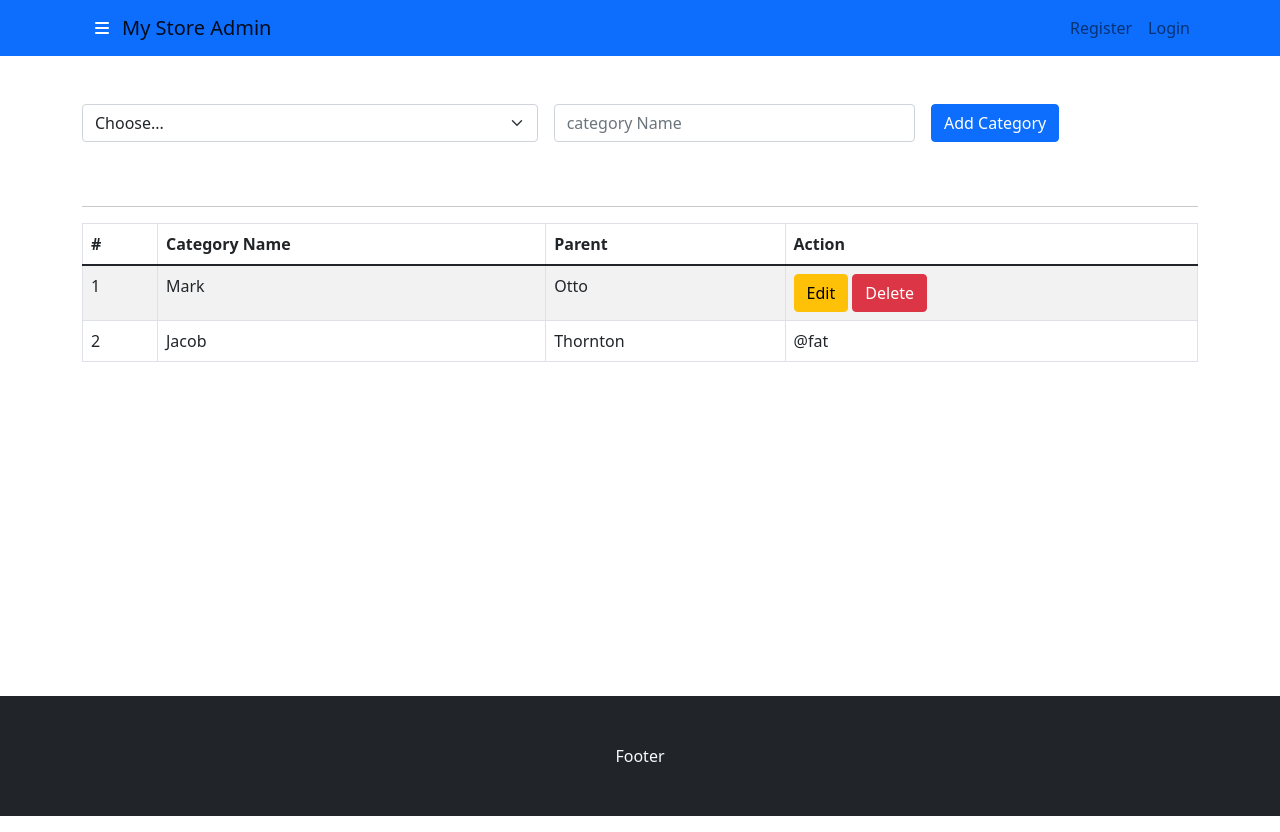
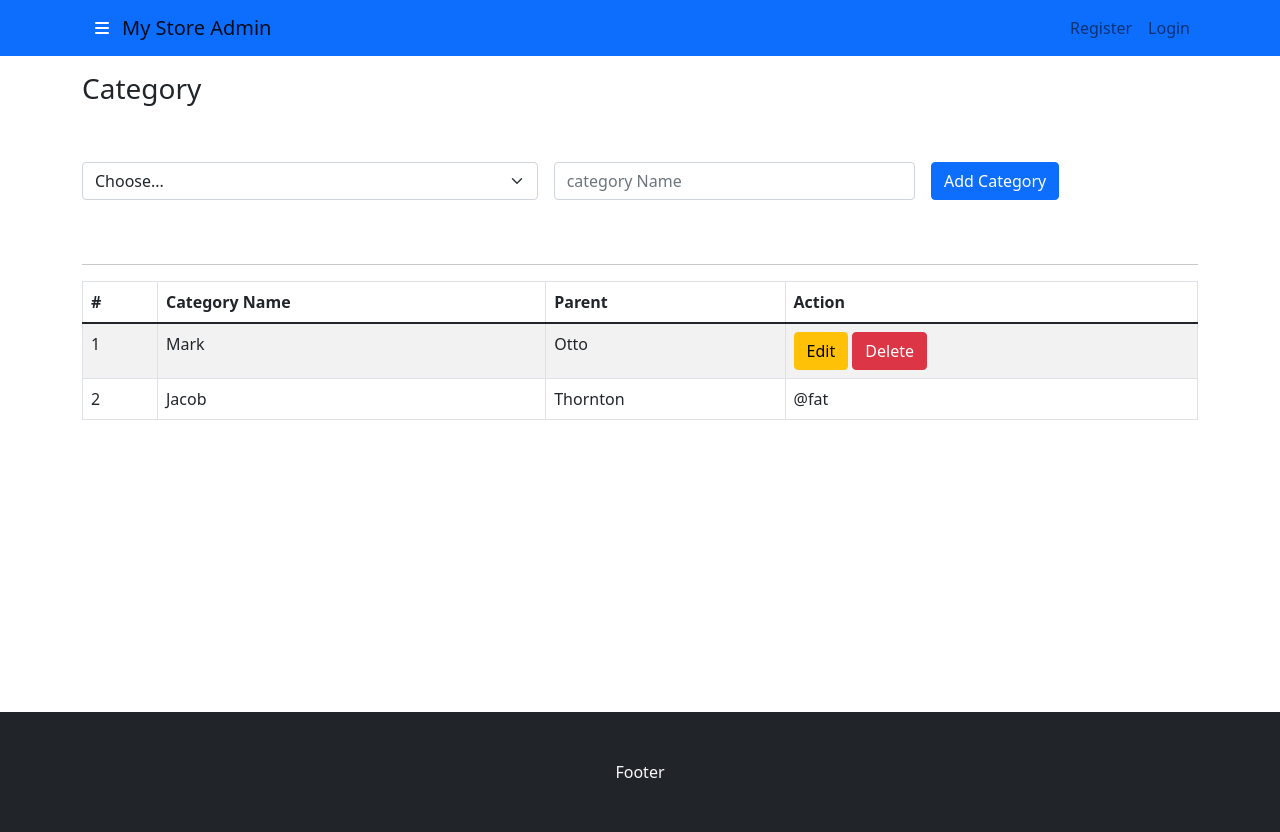
Before and after one commit to Dipak2056/ecommerce-frontend, a React (Create React App) app: page /categories in a window 1280 px wide. Built offline with nearby package versions, Linux system fonts and the light colour scheme.

Commit message:
made the front end to handle category

```diff
--- a/src/components/admin-sidebar/AdminSidebar.jsx
+++ b/src/components/admin-sidebar/AdminSidebar.jsx
@@ -15,6 +15,7 @@ const AdminSidebar = () => {
       <Offcanvas
         show={showAdminSidebar}
         onHide={() => dispatch(toggleSidebar())}
+        onClick={() => dispatch(toggleSidebar())}
       >
         <Offcanvas.Header closeButton>
           <Offcanvas.Title>Admin Side Menu</Offcanvas.Title>
--- a/src/components/login-form/LoginForm.js
+++ b/src/components/login-form/LoginForm.js
@@ -9,6 +9,7 @@ const initialState = {
   email: "sam@gmail.com",
   password: "123456",
 };
+
 export const LoginForm = () => {
   const dispatch = useDispatch();
   const navigate = useNavigate();
--- a/src/helpers/axioshelper.js
+++ b/src/helpers/axioshelper.js
@@ -1,6 +1,7 @@
 import axios from "axios";
 const rootUrlAPI = "http://localhost:8000/api/v1";
 const adminEP = rootUrlAPI + "/admin";
+
 export const postUser = async (usrObj) => {
   try {
     const { data } = await axios.post(adminEP, usrObj);
@@ -13,6 +14,7 @@ export const postUser = async (usrObj) => {
     };
   }
 };
+
 export const postEmailVerification = async (obj) => {
   try {
     const { data } = await axios.post(adminEP + "/email-verification", obj);
@@ -25,6 +27,7 @@ export const postEmailVerification = async (obj) => {
     };
   }
 };
+
 export const loginUser = async (usrObj) => {
   try {
     const { data } = await axios.post(adminEP + "/login", usrObj);
--- a/src/pages/categories/Categories.jsx
+++ b/src/pages/categories/Categories.jsx
@@ -6,6 +6,7 @@ import AdminLayout from "../../components/pages/layouts/AdminLayout";
 const Categories = () => {
   return (
     <AdminLayout>
+      <h3 className="mt-3">Category</h3>
       <CategoriesForm></CategoriesForm>
       <hr />
       <CategoryTable></CategoryTable>
```
